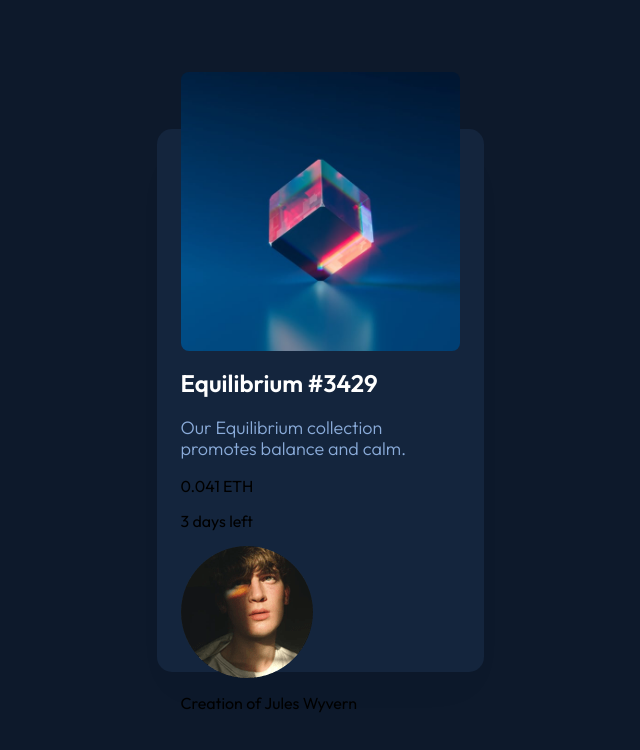
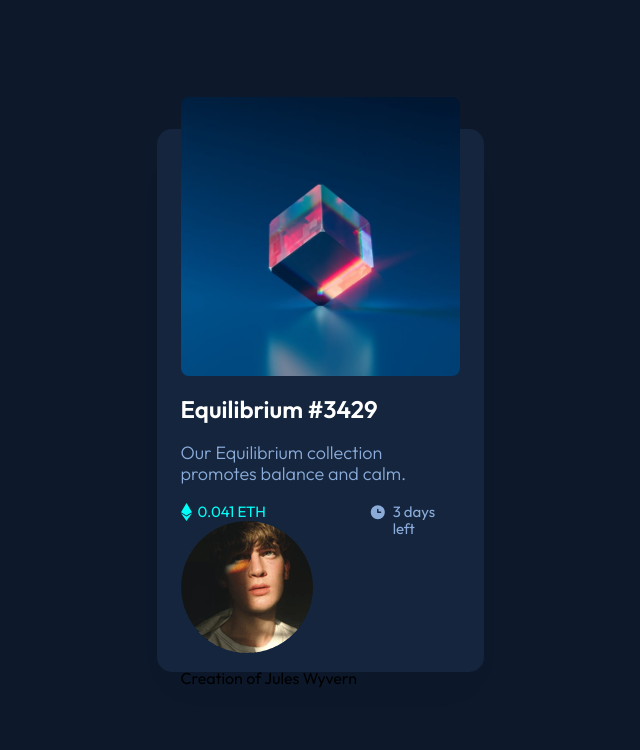
Before and after one commit to Stelkooo/nft-preview-card-component, a plain HTML site: page index.html in a window 1280 px wide. Shown: the whole page, without its empty margins (320-960 px from the left). Drawn offline with Linux system fonts and the light colour scheme.

Commit message:
price and time section css

```diff
--- a/index.html
+++ b/index.html
@@ -19,8 +19,14 @@
                     <h2 class="name">Equilibrium #3429</h2>
                     <p class="description">Our Equilibrium collection promotes balance and calm.</p>
                     <section class="price-and-time">
-                        <p class="price">0.041 ETH</p>
-                        <p class="time-left">3 days left</p>
+                        <div class="price">
+                            <img src="images/icon-ethereum.svg" alt="Ethereum">
+                            <p>0.041 ETH</p>
+                        </div>
+                        <div class="time-left">
+                            <img src="images/icon-clock.svg" alt="Clock">
+                            <p>3 days left</p>
+                        </div>
                     </section>
                 </section>
                 <section class="nft-creator">
--- a/styles/styles.css
+++ b/styles/styles.css
@@ -46,3 +46,25 @@ main {
     font-size: 18px;
     font-weight: 300;
 }
+/* Price + Time Section */
+.price-and-time {
+    display: flex;
+    flex-direction: row;
+    justify-content: space-between;
+}
+.price,
+.time-left {
+    display: flex;
+}
+.price p,
+.time-left p {
+    margin: 0 0 0 .4em;
+    font-size: 15px;
+    font-weight: 400;
+}
+.price p {
+    color: var(--cyan);
+}
+.time-left p {
+    color: var(--soft-blue);
+}
```
